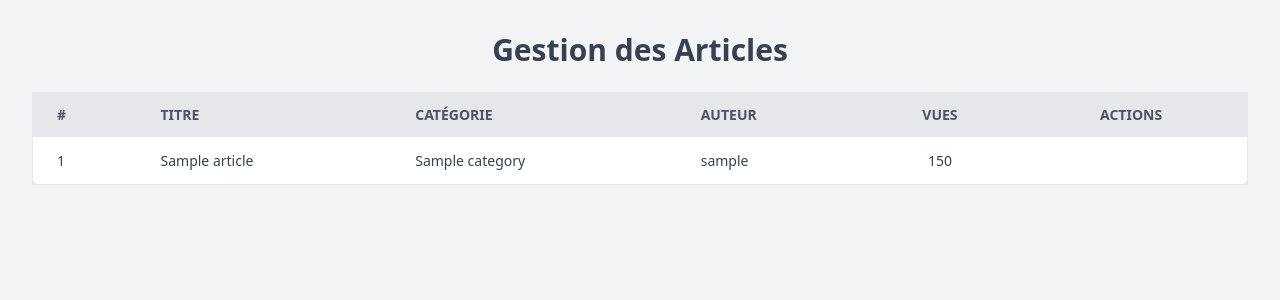
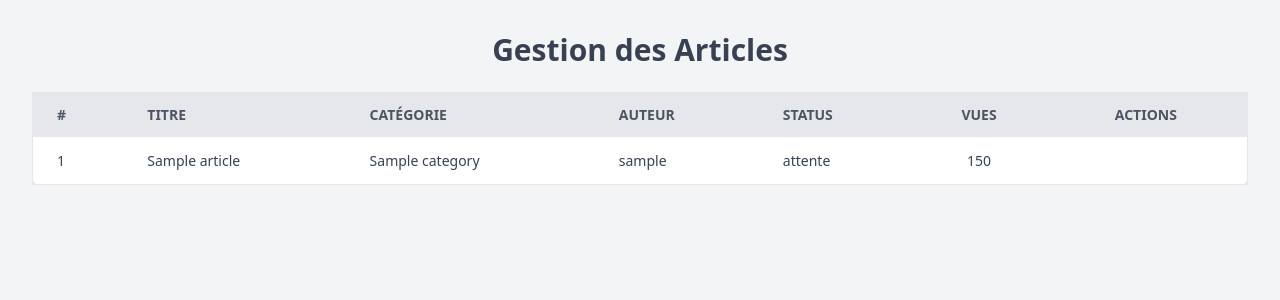
Before and after one commit to abdelouafir/Dev.to-Blogging-Plateform, a PHP site: page /assets/php/table-artickles.php in a window 1280 px wide. Shown: the top 300 px of the page. Run offline with PHP 8.4, Linux system fonts and the light colour scheme; tables that the repository leaves empty hold one stand-in row (values such as "Sample post"); some libraries are stand-ins or nearby versions.

Commit message:
fixid problem de gestion des araticles

```diff
--- a/assets/php/form.php
+++ b/assets/php/form.php
@@ -7,6 +7,8 @@ $conction = $conn->getConnection();
 $article = new article();
 $category = $article->get_categories($conction);
 $tags = $article->get_tags($conction);
+
+
 
 if ($_SERVER['REQUEST_METHOD'] === 'POST') {
     $auter = 1;
--- a/assets/php/table-artickles.php
+++ b/assets/php/table-artickles.php
@@ -6,7 +6,6 @@ $conn = new Database();
 $conction = $conn->getConnection();
 $article = new article();
 $articles = $article->ajoute_article($conction);
-
 if ($_SERVER['REQUEST_METHOD'] == 'POST' && isset($_POST['supprimer_id'])) {
     $id = $_POST['supprimer_id'];
     if ($article->suprmre_article($conction, $id)) {
@@ -15,7 +14,19 @@ if ($_SERVER['REQUEST_METHOD'] == 'POST' && isset($_POST['supprimer_id'])) {
     } else {
         echo "ERORE";
     }
+}else if ($_SERVER['REQUEST_METHOD'] == 'POST' && isset($_POST['update_id'])){
+    $id = $_POST['update_id'];
+    if ($article->update_status($conction, $id)) {
+        header("Location: ./table-artickles.php");
+        exit;
+    } else {
+        echo "ERORE";
+    }
 }
+// var_dump($articles);
+// session_start();
+// var_dump($_SESSION['user']);
+// var_dump($_SESSION['user']['id']);
 ?>
 <!DOCTYPE html>
 <html lang="fr">
@@ -36,6 +47,7 @@ if ($_SERVER['REQUEST_METHOD'] == 'POST' && isset($_POST['supprimer_id'])) {
                         <th class="py-3 px-6 text-left">Titre</th>
                         <th class="py-3 px-6 text-left">Catégorie</th>
                         <th class="py-3 px-6 text-left">Auteur</th>
+                        <th class="py-3 px-6 text-left">status</th>
                         <th class="py-3 px-6 text-center">Vues</th>
                         <th class="py-3 px-6 text-center">Actions</th>
                     </tr>
@@ -48,16 +60,17 @@ if ($_SERVER['REQUEST_METHOD'] == 'POST' && isset($_POST['supprimer_id'])) {
                         <td class="py-3 px-6"><?=$article['title'] ?></td>
                         <td class="py-3 px-6"><?=$article['category_name']?></td>
                         <td class="py-3 px-6"><?=$article['username']?></td>
+                        <td class="py-3 px-6"><?=$article['status']?></td>
                         <td class="py-3 px-6 text-center">150</td>
                         <td class="py-3 px-6 text-center">
                             <div class="flex justify-center space-x-4">
-                                <form action="/ruturn/updet_article.php" method="POST">
+                                <form action="/includes/management_artickles.php" method="POST">
                                     <input type="hidden" name="update_id" value="<?php echo $article['id']; ?>">
                                     <button class=" text-white px-4 py-2 rounded hover:bg-blue-600 transition">
                                     <i class="fa-solid fa-circle-check" style="color: #1662e3;"></i>
                                     </button>
                                 </form>
-                                <form action="./table-artickles.php" method="POST">
+                                <form action="/includes/management_artickles.php" method="POST">
                                     <input type="hidden" name="supprimer_id" value="<?php echo $article['id']; ?>">
                                     <button class="text-white px-4 py-2 rounded hover:bg-red-600 transition">
                                     <i class="fa-solid fa-user-minus" style="color: #ff0000;"></i>
--- a/classes/Article.php
+++ b/classes/Article.php
@@ -56,6 +56,7 @@ class article{
            articles.id,
            articles.title,
            articles.content,
+           articles.status,
            users.username,
            categories.name AS category_name
         FROM articles
@@ -122,6 +123,19 @@ class article{
 
         return $stmt->fetchAll(PDO::FETCH_ASSOC);
     }
+
+    public function update_status($pdo, $id) {
+        $status = 'active';
+        $sql = "UPDATE articles
+                SET status = :status
+                WHERE id = :id";
+
+        $stmt = $pdo->prepare($sql);
+        $stmt->bindParam(':status', $status, PDO::PARAM_STR);
+        $stmt->bindParam(':id', $id, PDO::PARAM_INT);
+        $stmt->execute();
+    }
+
 }
 
 
--- a/index.php
+++ b/index.php
@@ -9,7 +9,7 @@
 // if($connction){
 //     echo "hello worled";
 // }
-//  ?>
+ ?>
 
 <!DOCTYPE html>
 <html lang="{{ $page->language ?? 'en' }}">
@@ -98,7 +98,7 @@
                             </a>
                         </li> -->
                         <li class="mr-3 flex-1">
-                            <a href="./assets/php/articles-page.php" class="block py-1 md:py-3 pl-1 align-middle text-white no-underline hover:text-white border-b-2 border-gray-800 hover:border-purple-500">
+                            <a href="./vew/articles-page.php" class="block py-1 md:py-3 pl-1 align-middle text-white no-underline hover:text-white border-b-2 border-gray-800 hover:border-purple-500">
                             <i class="fa-solid fa-house-chimney md:pr-3"></i><span class="pb-1 md:pb-0 text-xs md:text-base text-gray-400 md:text-gray-200 block md:inline-block">artickles</span>
                             </a>
                         </li>
--- a/vew/articles-page.php
+++ b/vew/articles-page.php
@@ -10,7 +10,8 @@ $articles = $article->ajoute_article($conction);
 $articles_active =  $article->get_les_articles_active($conction);
 // var_dump($articles);
 session_start();
-// var_dump($_SESSION['user'])
+// var_dump($_SESSION['user']);
+var_dump($_SESSION['user']['id']);
  ?>
 <!DOCTYPE html>
 <html lang="en">
--- a/vew/login.php
+++ b/vew/login.php
@@ -13,6 +13,7 @@ if($_SERVER['REQUEST_METHOD'] == 'POST')
     $password = $_POST['password'];
     $user_object->login($conction,$email,$password);
 }
+
 
  ?>
 <!DOCTYPE html>
```
